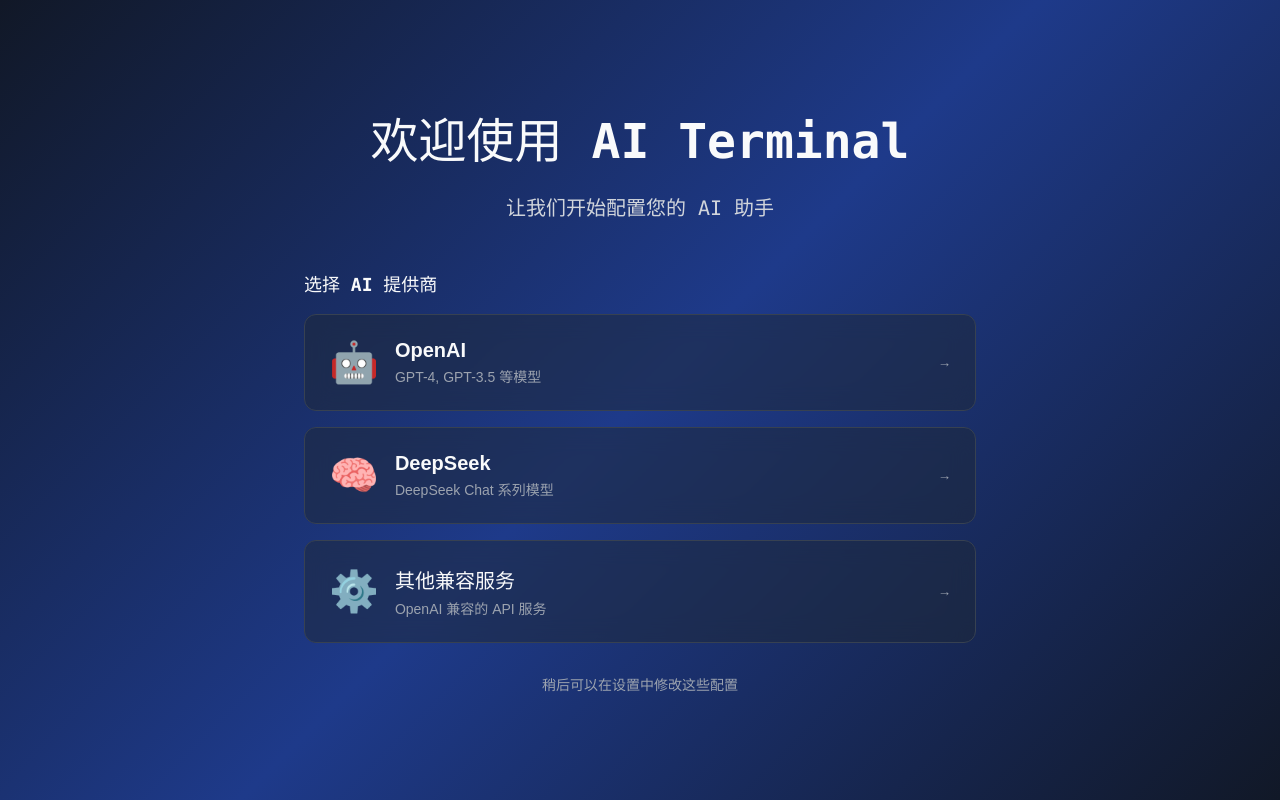
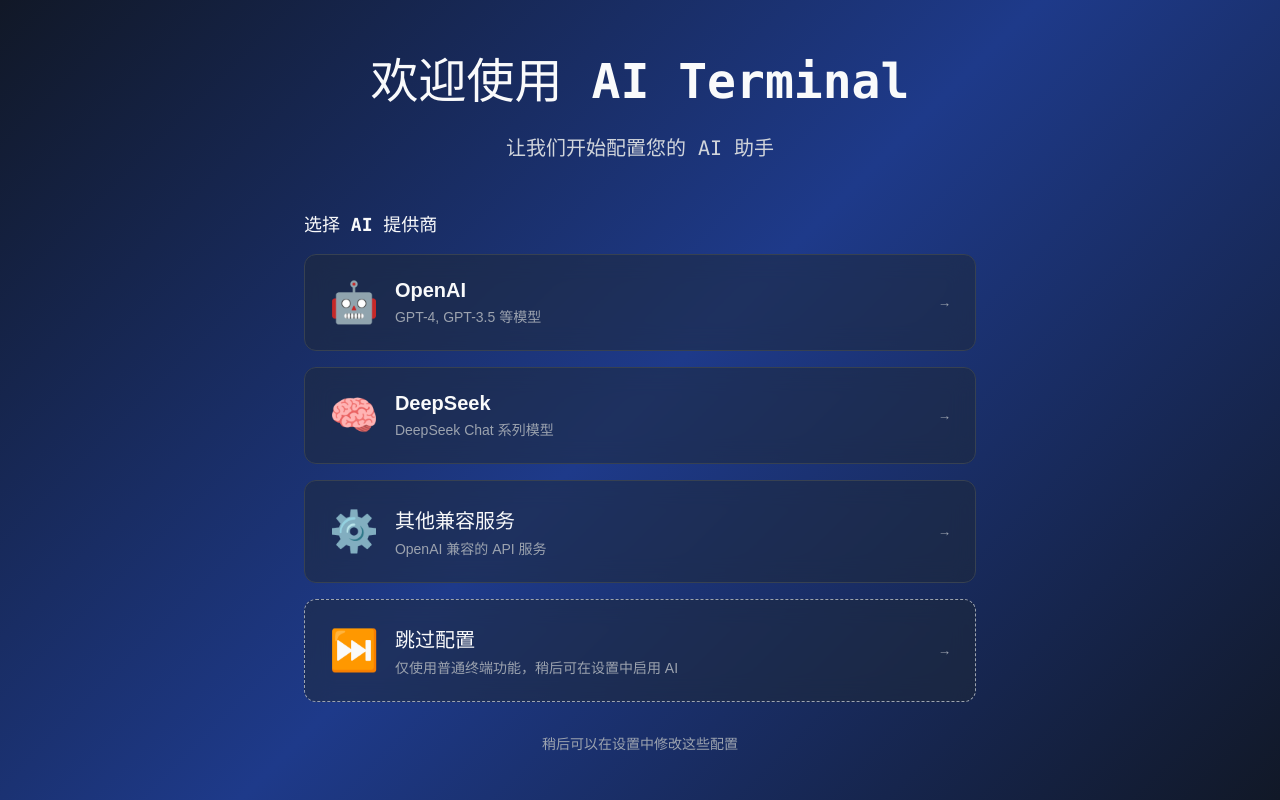
Before and after one commit to Shen-zhihao/ai-terminal, a React (Vite) app: page / in a window 1280 px wide. Built offline with nearby package versions, Linux system fonts and the light colour scheme.

Commit message:
feat: 🎸 新增跳过配置项选

```diff
--- a/package.json
+++ b/package.json
@@ -1,6 +1,6 @@
 {
   "name": "ai-terminal",
-  "version": "1.3.0",
+  "version": "1.4.0",
   "description": "AI-powered terminal with natural language command interface",
   "main": "dist-electron/main.js",
   "author": "szh19970123@icloud.com",
--- a/src/App.less
+++ b/src/App.less
@@ -58,6 +58,27 @@
 
   &:hover {
     background: @border-color-hover;
+  }
+}
+
+.btn-toggle-chat {
+  padding: 0.375rem 0.75rem;
+  font-size: 0.875rem;
+  background: @bg-tertiary;
+  color: @text-primary;
+  border: none;
+  border-radius: 0.375rem;
+  cursor: pointer;
+  transition: all 0.2s;
+  margin-right: 0.5rem;
+
+  &:hover {
+    background: @border-color-hover;
+  }
+
+  &.active {
+    background: @primary;
+    color: white;
   }
 }
 
--- a/src/App.tsx
+++ b/src/App.tsx
@@ -11,6 +11,7 @@
   const [showSetupWizard, setShowSetupWizard] = useState(false);
   const [isLoadingConfig, setIsLoadingConfig] = useState(true);
   const [splitRatio, setSplitRatio] = useState(0.6); // 60% 终端, 40% 对话
+  const [isChatVisible, setIsChatVisible] = useState(true); // 控制聊天面板显示/隐藏
   const theme = useSettingsStore((state) => state.theme);
 
   useEffect(() => {
@@ -82,6 +83,11 @@
     return <SetupWizard onComplete={handleSetupComplete} />;
   }
 
+  // 如果是跳过配置的情况，隐藏聊天面板
+  const aiProvider = useSettingsStore.getState().aiProvider;
+  const isAiConfigured = aiProvider?.apiKey && aiProvider.apiKey.trim() !== "";
+  const shouldShowChat = isChatVisible && isAiConfigured;
+
   const handleDrag = (e: React.MouseEvent) => {
     e.preventDefault();
     const startX = e.clientX;
@@ -106,13 +112,23 @@
     <div className="app">
       {/* 顶部工具栏 */}
       <div
-        className={`toolbar ${window.electronAPI.platform === "darwin" ? "macos" : ""}`}
+        className={`toolbar ${
+          window.electronAPI.platform === "darwin" ? "macos" : ""
+        }`}
       >
         <div className="toolbar-left">
           <h1 className="toolbar-title">AI终端</h1>
         </div>
 
         <div className="toolbar-actions">
+          {isAiConfigured && (
+            <button
+              onClick={() => setIsChatVisible(!isChatVisible)}
+              className={`btn-toggle-chat ${!isChatVisible ? "active" : ""}`}
+            >
+              💬 {isChatVisible ? "隐藏助手" : "显示助手"}
+            </button>
+          )}
           <button
             onClick={() => setIsSettingsOpen(true)}
             className="btn-settings"
@@ -127,18 +143,20 @@
         {/* 终端区域 */}
         <div
           className="terminal-area"
-          style={{ width: `${splitRatio * 100}%` }}
+          style={{ width: isChatVisible ? `${splitRatio * 100}%` : "100%" }}
         >
           <TerminalArea />
         </div>
 
-        {/* 分割线 */}
-        <div className="divider" onMouseDown={handleDrag} />
-
-        {/* AI 对话区域 */}
-        <div className="chat-area">
-          <ChatPanel />
-        </div>
+        {/* 分割线和聊天区域 - 仅在聊天可见且已配置 AI 时显示 */}
+        {shouldShowChat && (
+          <>
+            <div className="divider" onMouseDown={handleDrag} />
+            <div className="chat-area">
+              <ChatPanel />
+            </div>
+          </>
+        )}
       </div>
 
       {/* 底部状态栏 */}
--- a/src/components/Setup/SetupWizard.less
+++ b/src/components/Setup/SetupWizard.less
@@ -90,6 +90,20 @@
 
     .provider-card-arrow {
       color: @primary;
+    }
+  }
+
+  &-skip {
+    border-style: dashed;
+    border-color: @text-tertiary;
+
+    &:hover {
+      border-color: @text-secondary;
+      background: rgba(31, 41, 55, 0.6);
+
+      .provider-card-name {
+        color: @text-primary;
+      }
     }
   }
 
--- a/src/components/Setup/SetupWizard.tsx
+++ b/src/components/Setup/SetupWizard.tsx
@@ -52,6 +52,31 @@
     setApiBaseUrl(provider.defaultUrl);
     setModelName(provider.defaultModel);
     setStep(2);
+  };
+
+  const handleSkipSetup = async () => {
+    setIsLoading(true);
+    try {
+      // 设置空配置表示跳过 AI 配置
+      const emptyConfig: AIProvider = {
+        name: "普通终端",
+        type: "custom", // 使用 custom 类型但不设置有效的 API key
+        apiKey: "",
+        apiBaseUrl: "",
+        modelName: "",
+        temperature: 0.7,
+        maxTokens: 2000,
+      };
+
+      setAIProvider(emptyConfig);
+      setSetupCompleted(true);
+      await saveConfig();
+      onComplete();
+    } catch (error: any) {
+      alert(`保存配置失败: ${error.message}`);
+    } finally {
+      setIsLoading(false);
+    }
   };
 
   const handleComplete = async () => {
@@ -117,6 +142,22 @@
                     </div>
                   </button>
                 ))}
+                <button
+                  onClick={handleSkipSetup}
+                  disabled={isLoading}
+                  className="provider-card provider-card-skip"
+                >
+                  <div className="provider-card-content">
+                    <div className="provider-card-icon">⏭️</div>
+                    <div className="provider-card-info">
+                      <h3 className="provider-card-name">跳过配置</h3>
+                      <p className="provider-card-desc">
+                        仅使用普通终端功能，稍后可在设置中启用 AI
+                      </p>
+                    </div>
+                    <div className="provider-card-arrow">→</div>
+                  </div>
+                </button>
               </div>
             </div>
           </div>
```
